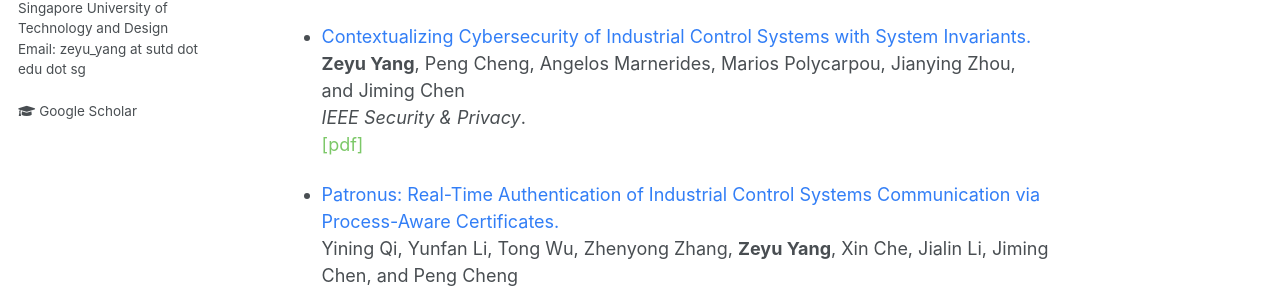
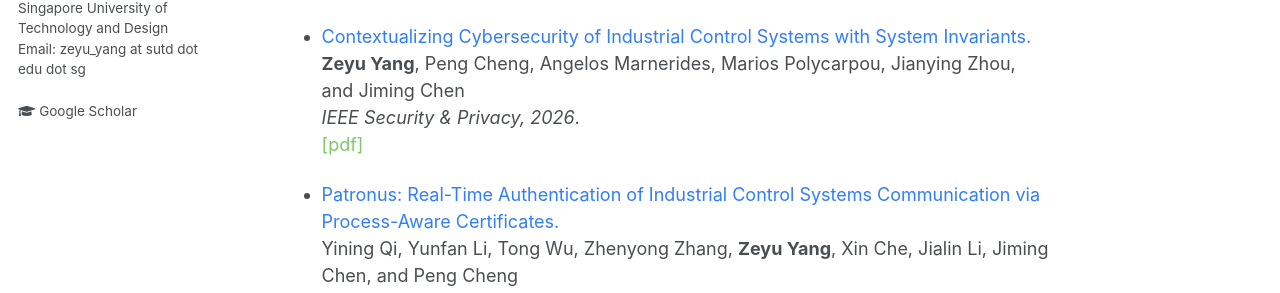
Before and after one commit to zeyuid/zeyuid.github.io, a Jekyll site: the page built from _pages/publications.md, in a window 1280 px wide and 900 px high. Shown: the part 398-691 px from the top of the window. Built offline with Jekyll 4.4.1, drawn with Linux system fonts in a browser that asks for light colours.

Commit message:
add file

```diff
--- a/_pages/publications.md
+++ b/_pages/publications.md
@@ -23,7 +23,7 @@ Yawen Xue, **Zeyu Yang**, David K.Y. Yau, and Ruilong Deng
 <!-- <br> -->
 **Zeyu Yang**, Peng Cheng, Angelos Marnerides, Marios Polycarpou, Jianying Zhou, and Jiming Chen
 <br>
-<i>IEEE Security & Privacy</i>.
+<i>IEEE Security & Privacy, 2026</i>.
 <br>
 <a href="" style="text-decoration: none;"><font color="#7cc868">[pdf]</font></a>
 
```
